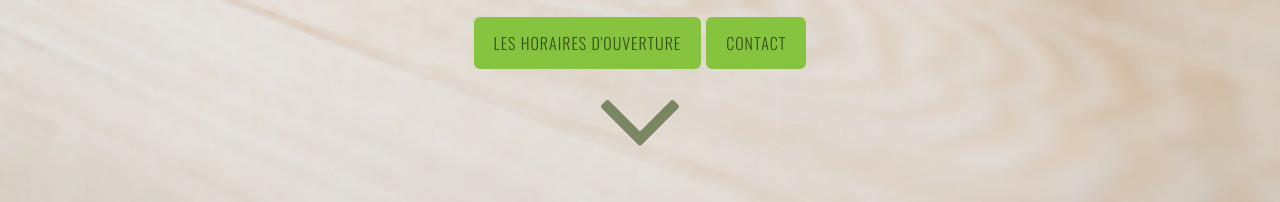
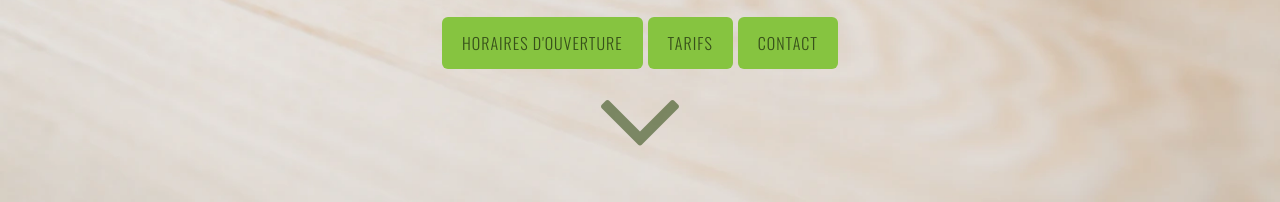
Before and after one commit to atelier-des-ponts/atelier-des-ponts.github.io, a plain HTML site: page index.html in a window 1280 px wide. Shown: the part 595-797 px from the top of the page. Drawn offline with Linux system fonts and the light colour scheme.

Commit message:
Update index.html
Add tarifs to nav button

```diff
--- a/index.html
+++ b/index.html
@@ -135,15 +135,10 @@
 
 
 
-                 <a class='btn site-menu' data-title-anchor='les-horaires-douverture' href='#les-horaires-douverture'>les horaires d&#39;ouverture</a>
+                 <a class='btn site-menu' data-title-anchor='les-horaires-douverture' href='#les-horaires-douverture'>Horaires d&#39;ouverture</a>
+		 <a class='btn site-menu' data-title-anchor='tarifs' href='#tarifs'>Tarifs</a>
+                 <a class='btn site-menu' data-title-anchor='contact' href='#contact'>Contact</a>
 
-
-
-
-
-
-
-                 <a class='btn site-menu' data-title-anchor='contact' href='#contact'>Contact</a>
 
 
 
```
